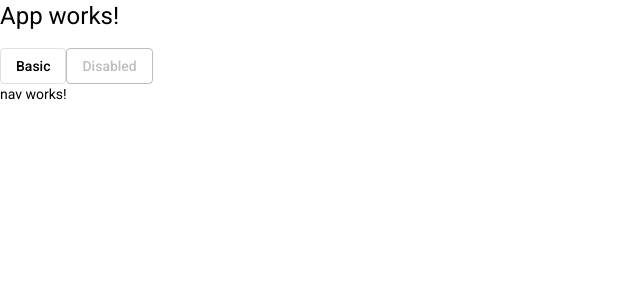
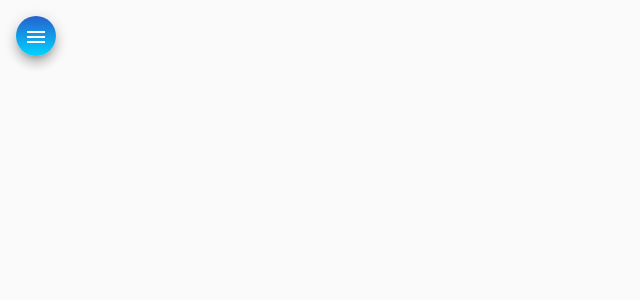
Before and after one commit to JacksonLuiz99/helpdesk-frontend, an Angular app: page / in a window 1280 px wide. Shown: the top 300 px of the page, without its empty margins (0-640 px from the left). Built offline with nearby package versions, Linux system fonts and the light colour scheme.

Commit message:
html e css para componete nav

```diff
--- a/src/app/app.component.html
+++ b/src/app/app.component.html
@@ -1,4 +1 @@
-<h1>App works!</h1>
-<button mat-stroked-button>Basic</button>
-<button mat-stroked-button disabled>Disabled</button>
 <app-nav>app-nav</app-nav>
--- a/src/app/components/nav/nav.component.css
+++ b/src/app/components/nav/nav.component.css
@@ -0,0 +1,29 @@
+.container {
+    height: 100%;
+ }
+
+ .sidenav {
+    width: 13rem;
+    color: white;
+    background: linear-gradient(180deg, rgba(2,0,36,1) 0%, rgba(37,97,207,1) 0%, rgba(0,212,255,1) 100%);
+ }
+
+ img {
+    width: 100%;
+    height: 7rem;
+    margin: .8rem auto 1rem auto;
+ }
+
+ .sidenav a {
+    color: white;
+ }
+
+ .sidenav i {
+    margin-right: .6rem;
+ }
+
+ .menu {
+    margin: 1rem 0 0 1rem;
+    color: white;
+    background: linear-gradient(180deg, rgba(2,0,36,1) 0%, rgba(37,97,207,1) 0%, rgba(0,212,255,1) 100%);
+ }
--- a/src/app/components/nav/nav.component.html
+++ b/src/app/components/nav/nav.component.html
@@ -1 +1,32 @@
-<p>nav works!</p>
+<mat-drawer-container class="container" autosize>
+    <mat-drawer #drawer class="sidenav" mode="side">
+       <img src="assets/img/side-image.svg" alt="Imagem de navegação">
+       <mat-nav-list class="nav-list">
+          <a mat-list-item routerLink="/">
+             <i class="material-icons">home</i>
+             Home
+          </a>
+          <a mat-list-item routerLink="/">
+             <i class="material-icons">account_circle</i>
+             Técnicos
+          </a>
+          <a mat-list-item routerLink="/">
+             <i class="material-icons">person</i>
+             Clientes
+          </a>
+          <a mat-list-item routerLink="/">
+             <i class="material-icons">code</i>
+             Github
+          </a>
+          <a mat-list-item routerLink="/">
+             <i class="material-icons">logout</i>
+             Logout
+          </a>
+       </mat-nav-list>
+    </mat-drawer>
+    <div class="sidenav-content">
+       <button class="menu mat-elevation-z8" (click)="drawer.toggle()" mat-icon-button>
+          <mat-icon>menu</mat-icon>
+       </button>
+    </div>
+ </mat-drawer-container>
```
Also changed, not shown: src/assets/img/side-image.svg (added).
